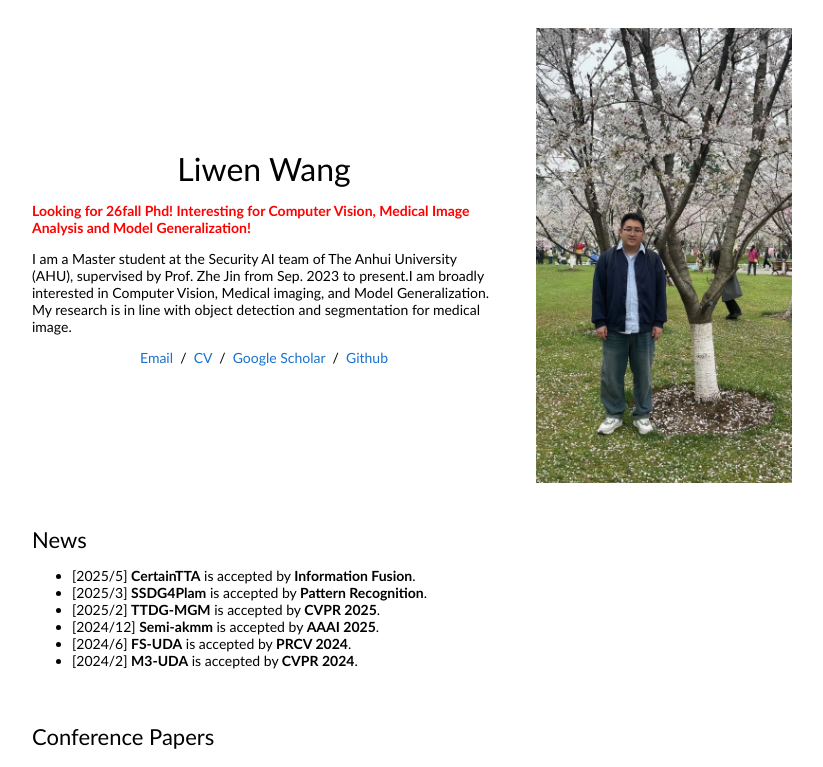
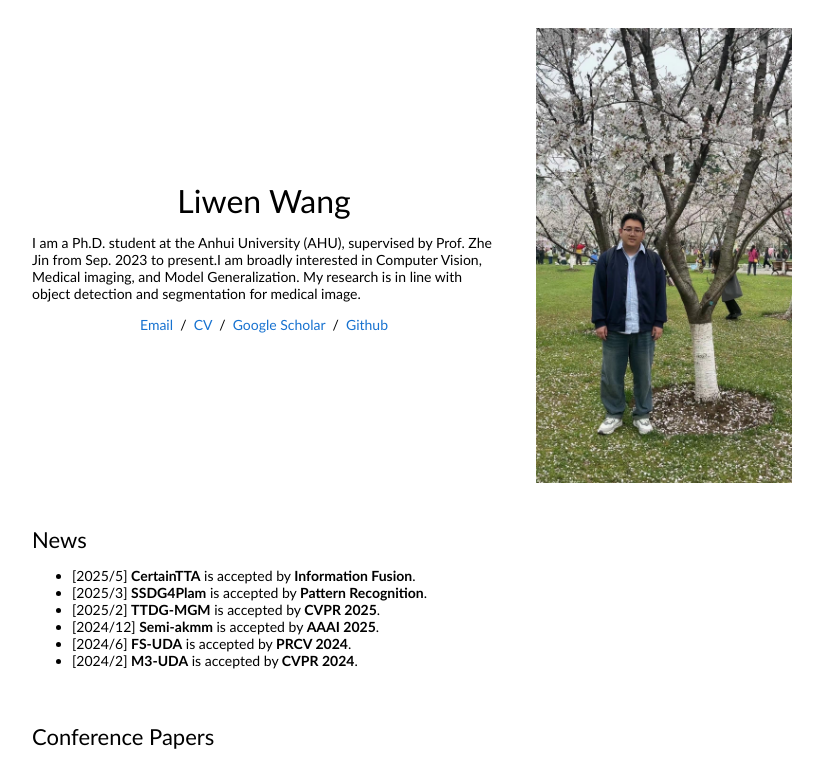
Before and after one commit to LiwenWang919/liwenwang919.github.io, a plain HTML site: page index.html in a window 1280 px wide. Shown: the top 767 px of the page, without its empty margins (228-1051 px from the left). Drawn offline with Linux system fonts and the light colour scheme.

Commit message:
Update index.html

```diff
--- a/index.html
+++ b/index.html
@@ -28,10 +28,7 @@
                   <p style="text-align:center">
                     <name>Liwen Wang</name>
                   </p>
-                  <p><b style='color: red;'>Looking for 26fall Phd! Interesting for Computer Vision, Medical Image Analysis and Model Generalization!</b></p>
-                  <p> I am a Master student at the Security AI team</a>
-                    of The
-                    Anhui University (AHU),
+                  <p> I am a Ph.D. student at the Anhui University (AHU),
                     supervised by Prof. Zhe Jin</a> from Sep. 2023 to present.I am broadly
                     interested in
                     Computer Vision, Medical imaging, and Model Generalization. My research is in line with
```
